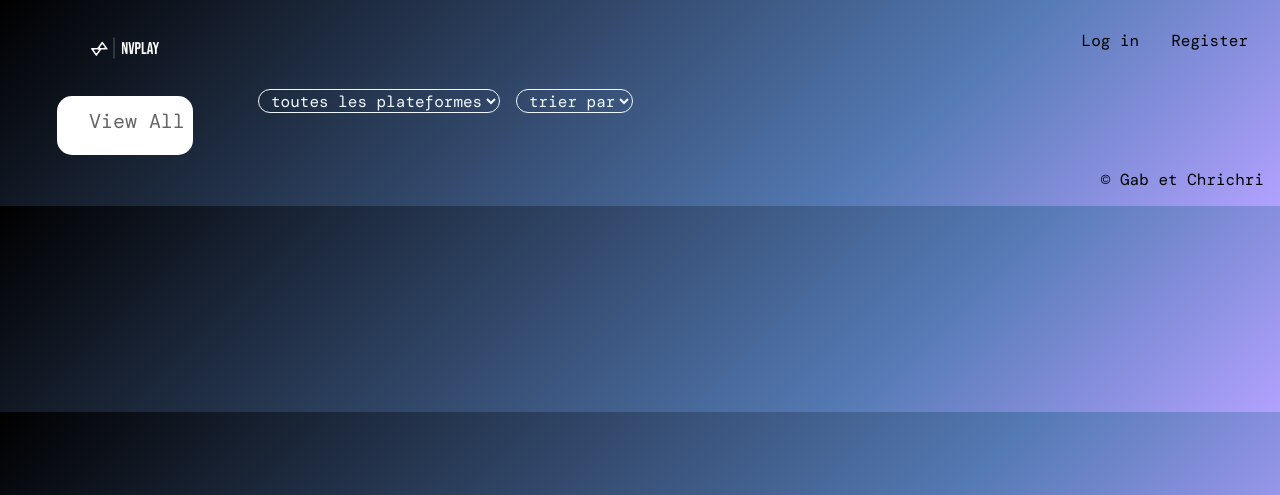
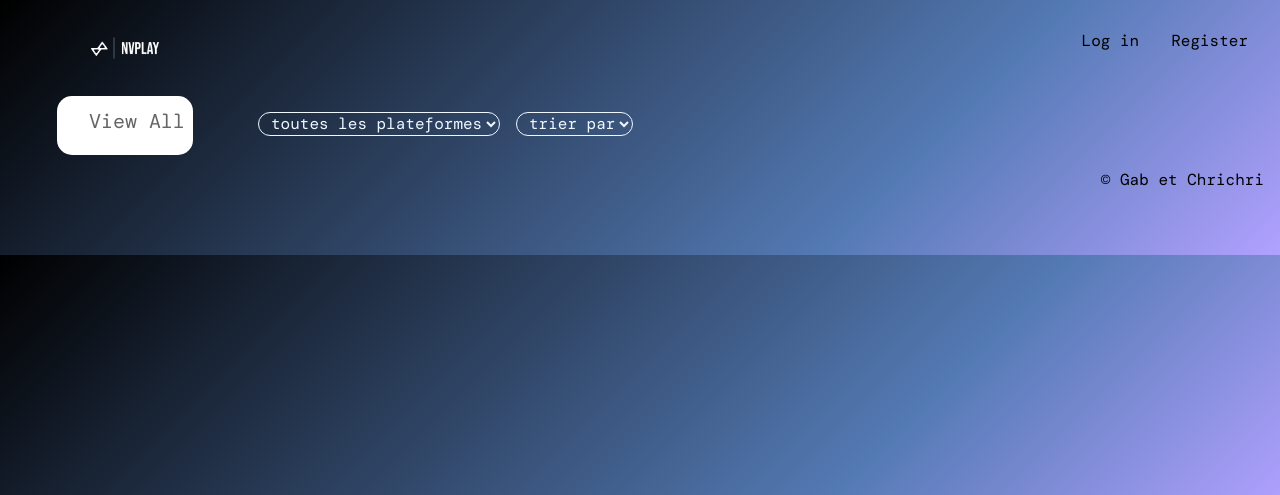
Before and after one commit to Superjesusman/Tp-TCH056, a PHP site: page / in a window 1280 px wide. Shown: the top 495 px of the page. Run offline with PHP 8.4, Linux system fonts and the light colour scheme; data that the repository does not hold is empty.

Commit message:
style updated index.css

```diff
--- a/Tp/Style/index.css
+++ b/Tp/Style/index.css
@@ -12,7 +12,7 @@ body {
 .conteneur {
   display: grid;
   grid-template-columns: 15.625rem auto;
-  grid-template-rows: 15fr 5fr 70fr 10;
+  grid-template-rows: 1fr 0.5fr auto 6.25rem;
   grid-template-areas:
     "sidebar  entete"
     "sidebar  menu"
@@ -144,18 +144,19 @@ li:hover {
   display: flex;
   flex-wrap: wrap;
   word-wrap: break-word;
+  justify-content: space-around;
+  align-content: space-around;
+  padding-right: 1%;
 }
 
 article {
   height: 20rem;
-  width: 19rem;
-  margin: 0.45rem;
+  width: 23.5%;
 
   position: relative;
   justify-content: center;
   display: flex;
   flex-direction: column;
-  justify-items: space-around;
   align-items: center;
 
   border-radius: 10px;
```
